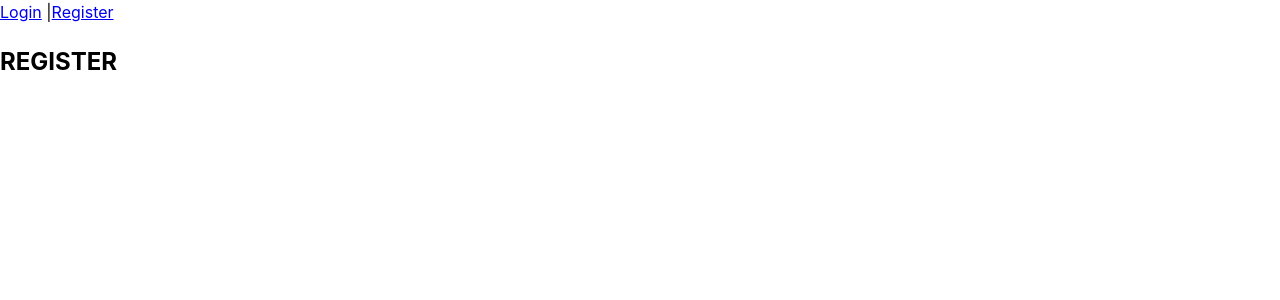
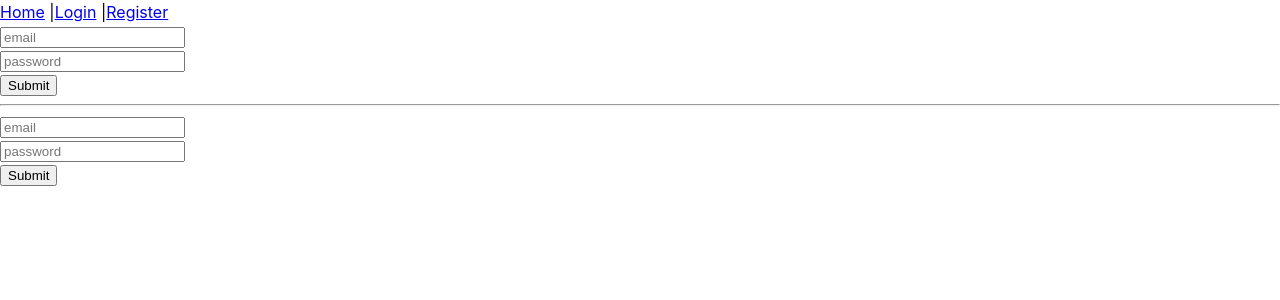
Before and after one commit to SwiftNCloak/authentication-mern, a React (Vite) app: page /register in a window 1280 px wide. Shown: the top 300 px of the page. Built offline with nearby package versions, Linux system fonts and the light colour scheme.

Commit message:
new improvement

```diff
--- a/src/App.tsx
+++ b/src/App.tsx
@@ -1,16 +1,21 @@
 import './App.css'
-import { BrowserRouter, Route, Link } from 'react-router-dom'
+import { BrowserRouter as Router, Routes, Route, Link } from 'react-router-dom'
 import Register from './components/register'
 
 function App() {
   return (
-    <BrowserRouter>
+    <Router>
       <div>
+        <Link to={'/'}>Home</Link> |
         <Link to={'/login'}>Login</Link> |
         <Link to={'/register'}>Register</Link>
       </div>
+      <Routes>
+        <Route path="/register" element = {< Register />} />
+      </Routes>
+      <hr />
       <Register />
-    </BrowserRouter>
+    </Router>
   )
 }
 
--- a/src/components/register.tsx
+++ b/src/components/register.tsx
@@ -1,7 +1,9 @@
 function Register(){
     return(
         <form action="">
-            <h2>REGISTER</h2>
+            <input type="email" placeholder="email"></input><br />
+            <input type="password" placeholder="password"></input><br />
+            <button type="submit">Submit</button>
         </form>
     )
 }
```
